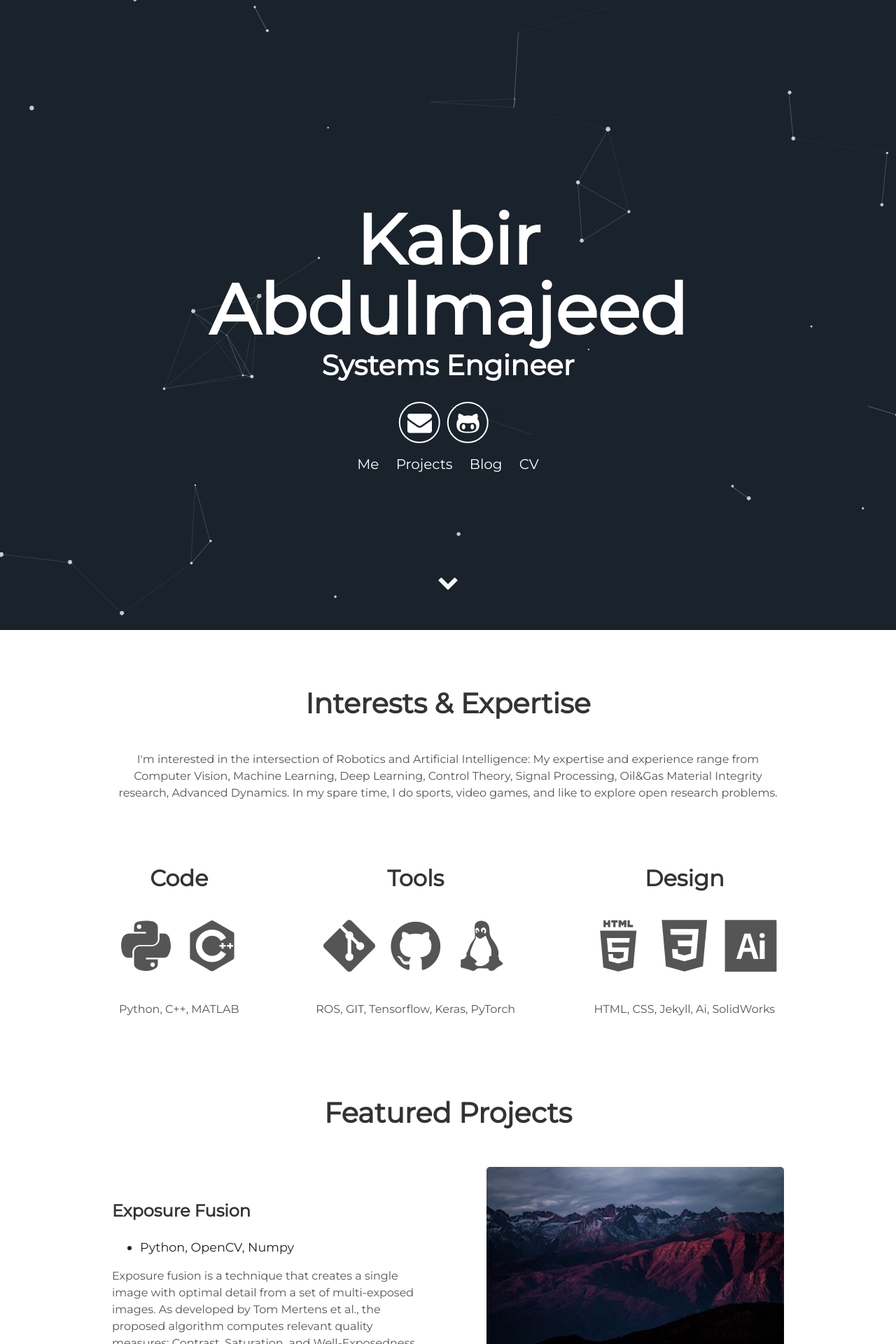
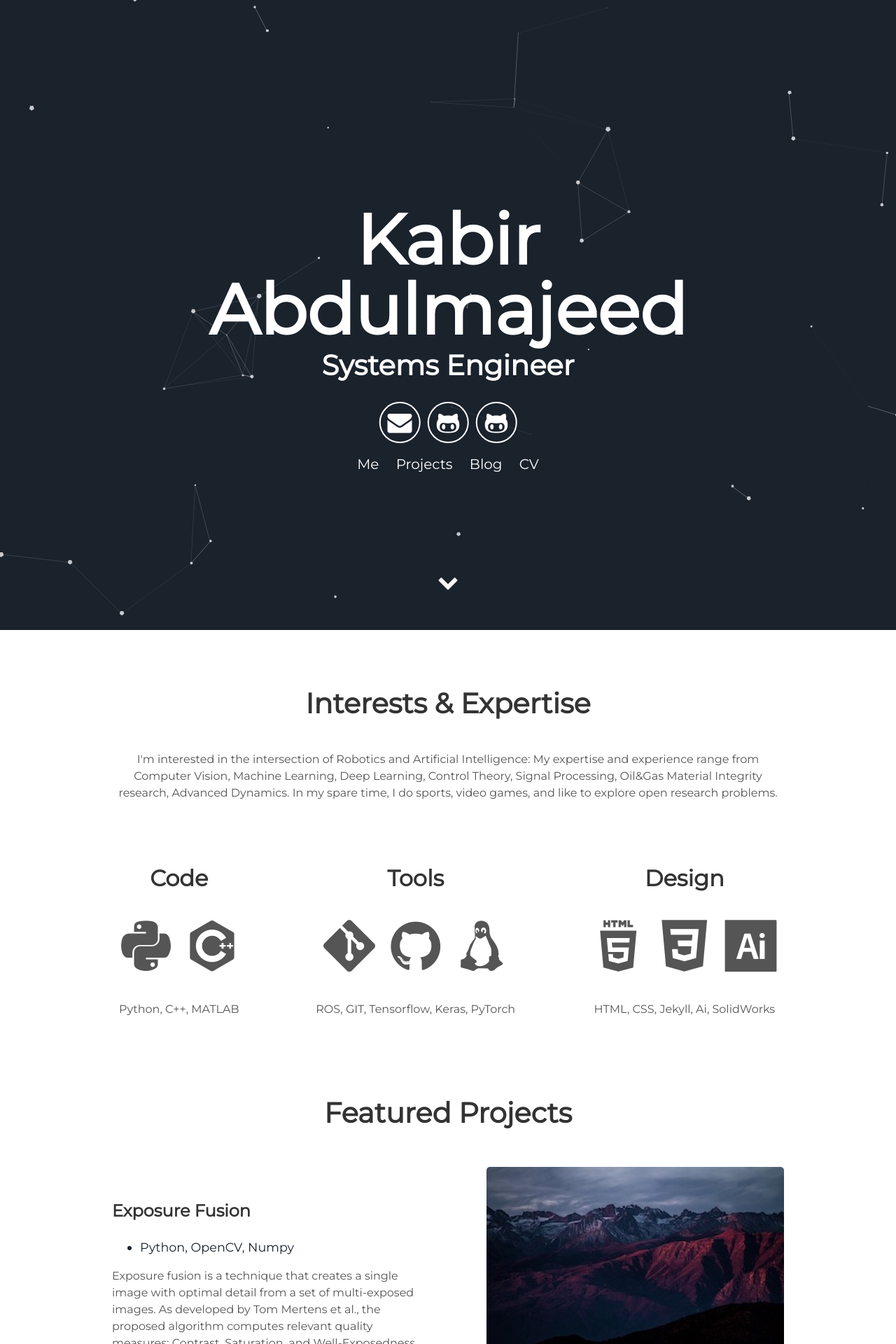
Before and after one commit to kbmajeed/kbmajeed.github.io, a Jekyll site: the page built from index.html, in a window 1280 px wide. Shown: the top 1920 px of the page at 70% size. Built offline with Jekyll 4.4.1, drawn with Linux system fonts in a browser that asks for light colours.

Commit message:
Update header.html

```diff
--- a/_includes/header.html
+++ b/_includes/header.html
@@ -7,8 +7,8 @@
       <div class="header-icons">
         <a aria-label="Send email" href=mailto:kbmajeed1@gmail.com><i class="icon fa fa-envelope"></i></a>
         <a aria-label="My Github" target="_blank" href="https://github.com/kbmajeed"><i class="icon fa fa-github-alt" aria-hidden="true"></i></a>
-        <a aria-label="My LinkedIn" target="_blank" href="https://www.linkedin.com/in/kbmajeed/"><i class="fab fa-linkedin" aria-hidden="true"></i></a>
-    </div>
+        <a aria-label="My Github" target="_blank" href="https://github.com/kbmajeed"><i class="icon fa fa-github-alt" aria-hidden="true"></i></a>
+      </div>
       <div class="header-links">
         <a class="link" href="#about" data-scroll>Me</a>
         <a class="link" href="#projects" data-scroll>Projects</a>
```
